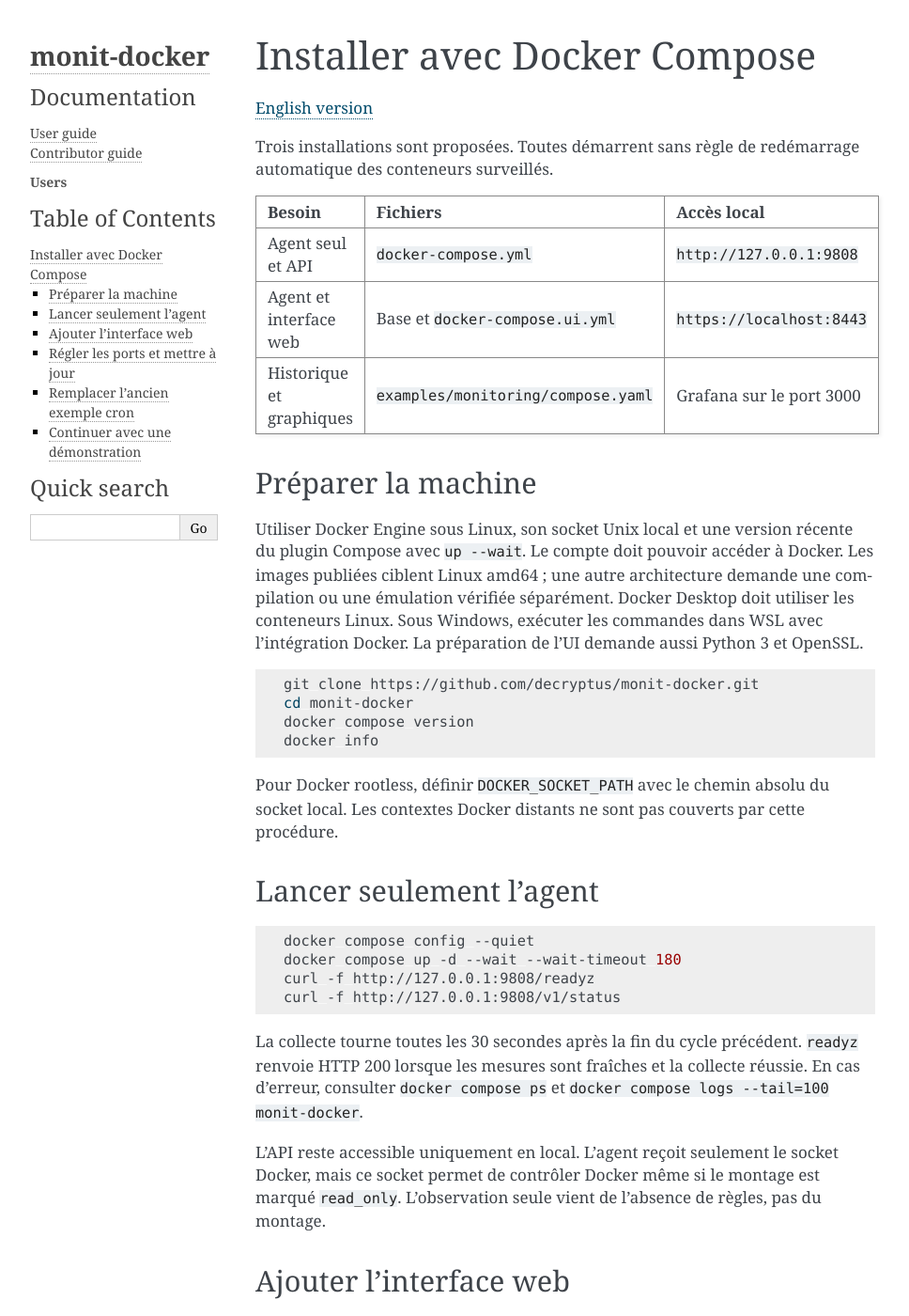
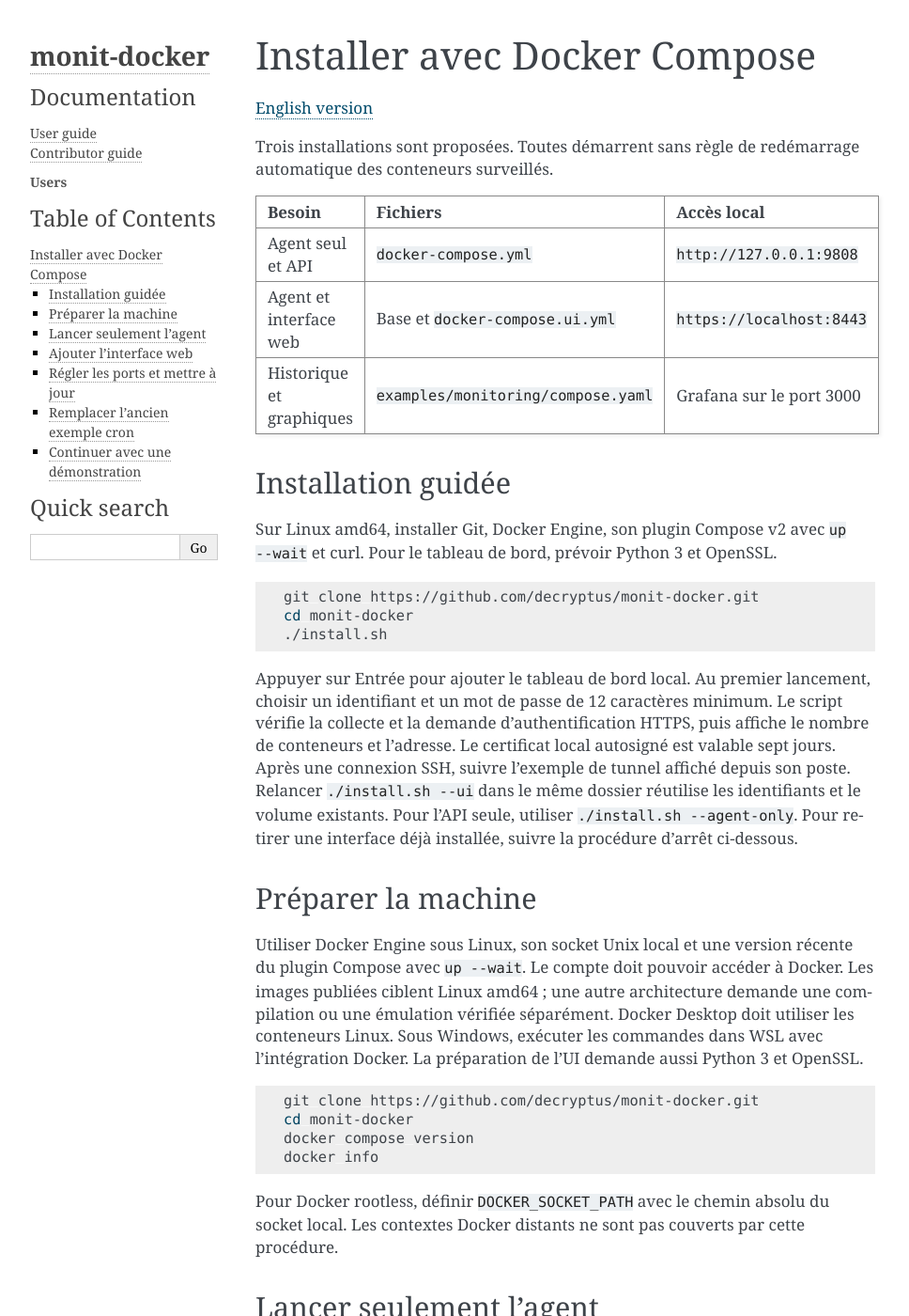
Before and after one commit to decryptus/monit-docker, a Sphinx documentation site: the page built from docs/compose-quickstart-fr.md, in a window 1280 px wide and 1400 px high. Shown: the whole window at 94% size, without its empty margins (148-1116 px from the left). Built offline with Sphinx 7.4.7, drawn with Linux system fonts in a browser that asks for light colours.

Commit message:
Guide local Compose installation and verify dashboard readiness

````diff
--- a/docs/compose-quickstart-fr.md
+++ b/docs/compose-quickstart-fr.md
@@ -10,6 +10,26 @@ automatique des conteneurs surveillés.
 | Agent seul et API | `docker-compose.yml` | `http://127.0.0.1:9808` |
 | Agent et interface web | Base et `docker-compose.ui.yml` | `https://localhost:8443` |
 | Historique et graphiques | `examples/monitoring/compose.yaml` | Grafana sur le port 3000 |
+
+## Installation guidée
+
+Sur Linux amd64, installer Git, Docker Engine, son plugin Compose v2 avec
+`up --wait` et curl. Pour le tableau de bord, prévoir Python 3 et OpenSSL.
+
+```sh
+git clone https://github.com/decryptus/monit-docker.git
+cd monit-docker
+./install.sh
+```
+
+Appuyer sur Entrée pour ajouter le tableau de bord local. Au premier lancement,
+choisir un identifiant et un mot de passe de 12 caractères minimum. Le script
+vérifie la collecte et la demande d’authentification HTTPS, puis affiche le nombre
+de conteneurs et l’adresse. Le certificat local autosigné est valable sept jours.
+Après une connexion SSH, suivre l’exemple de tunnel affiché depuis son poste.
+Relancer `./install.sh --ui` dans le même dossier réutilise les identifiants et le
+volume existants. Pour l’API seule, utiliser `./install.sh --agent-only`.
+Pour retirer une interface déjà installée, suivre la procédure d’arrêt ci-dessous.
 
 ## Préparer la machine
 
````
Also changed, not shown: README.md (+7 -4 lines), docs/compose-quickstart.md (+19 -0 lines), 2 other files.
